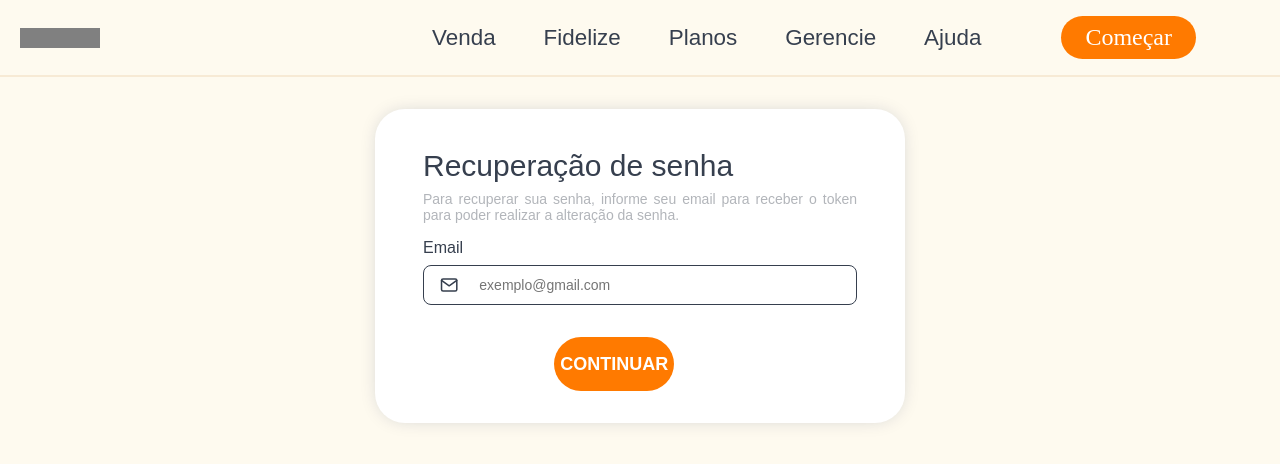
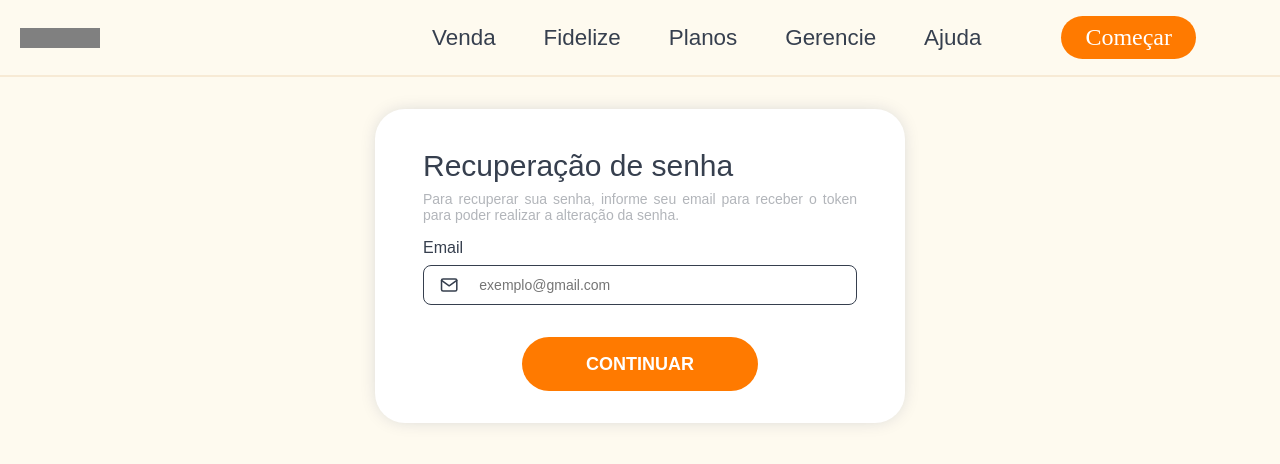
Before and after one commit to VictorCampelo/potty-dashboard, a Next.js app: page /recover in a window 1280 px wide. Shown: the top 464 px of the page. Built offline with nearby package versions, Linux system fonts and the light colour scheme.

Commit message:
fix: cart empty proucts buttons

```diff
--- a/src/components/atoms/Button/styles.ts
+++ b/src/components/atoms/Button/styles.ts
@@ -6,10 +6,10 @@ interface ContainerProp {
 
 export const Container = styled.button<ContainerProp>`
   height: 3.375rem;
-  width: 70%;
+  width: 100%;
   border: none;
   border-radius: 30px;
-  padding: 0 2rem;
+  padding: 0 4rem;
 
   color: var(--white);
   font-weight: 700;
--- a/src/styles/pages/Cart.ts
+++ b/src/styles/pages/Cart.ts
@@ -1,5 +1,11 @@
 import styled from 'styled-components'
 import sizes from '../../utils/sizes'
+import { Button } from 'components/atoms/Button'
+
+export const SeeProductsButton = styled(Button)`
+  width: 70%;
+  padding: 0 2rem;
+`
 
 export const EmptyCartContainer = styled.section`
   width: 100%;
```
Also changed, not shown: src/pages/cart/index.tsx (+3 -15 lines).
